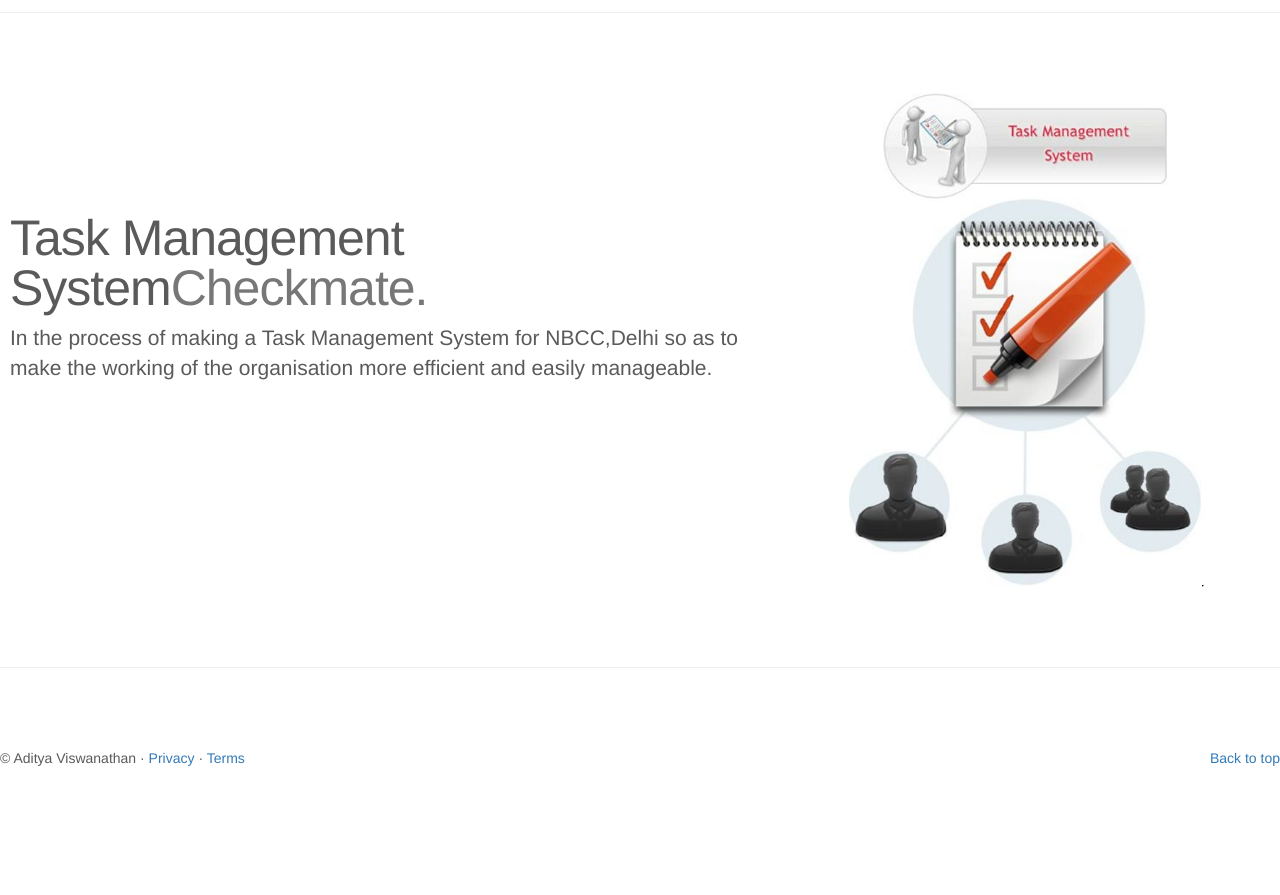
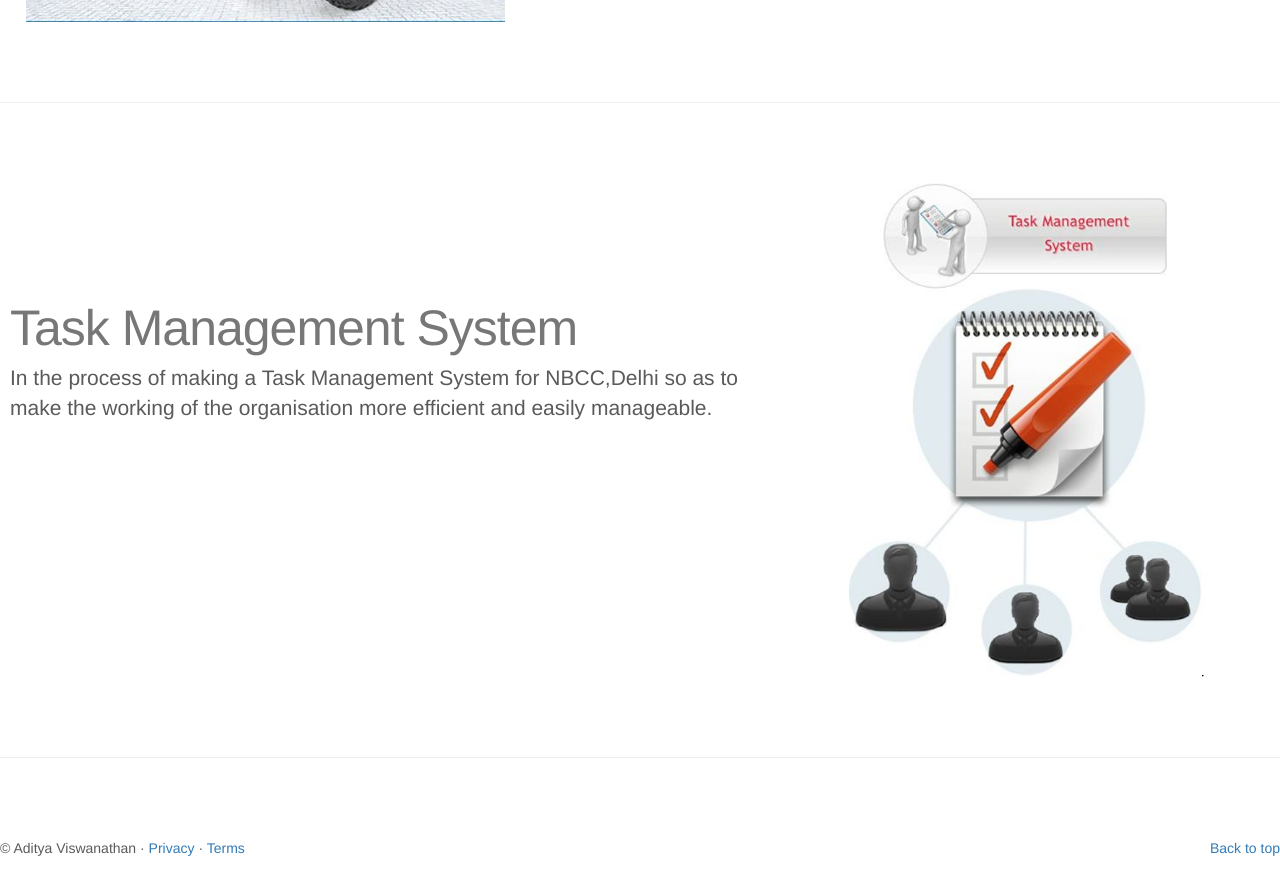
Before and after one commit to adityavis06/adityavis06.github.io, a Jekyll site: the page projects/index.html, which Jekyll copies as it is, in a window 1280 px wide and 900 px high, scrolled down 1319 px. Shown: the top 895 px of the window. Built offline with Jekyll 4.4.1, drawn with Linux system fonts in a browser that asks for light colours; nearby versions of some CDN libraries; library files that are not in the unit come from our copies; before the commit the page ends 2137 px from its top, so only the background shows below that.

Commit message:
Update index.html

```diff
--- a/projects/index.html
+++ b/projects/index.html
@@ -83,7 +83,7 @@
     <!-- Wrap the rest of the page in another container to center all the content. -->
 
       <!-- START THE FEATURETTES -->
-    <h2>Projects</h2>
+    <h2 style="padding-top:90px">Projects</h2>
       <hr class="featurette-divider">
 
       <div style="padding-left:10px" class="row featurette">
@@ -112,7 +112,7 @@
 
       <div style="padding-left:10px" class="row featurette">
         <div class="col-md-7">
-          <h2 class="featurette-heading">Task Management System<span class="text-muted">Checkmate.</span></h2>
+          <h2 class="featurette-heading"><span class="text-muted">Task Management System</span></h2>
           <p class="lead">In the process of making a Task Management System for NBCC,Delhi so as to make the working of the organisation more efficient and easily manageable.</p>
         </div>
         <div class="col-md-5">
```
